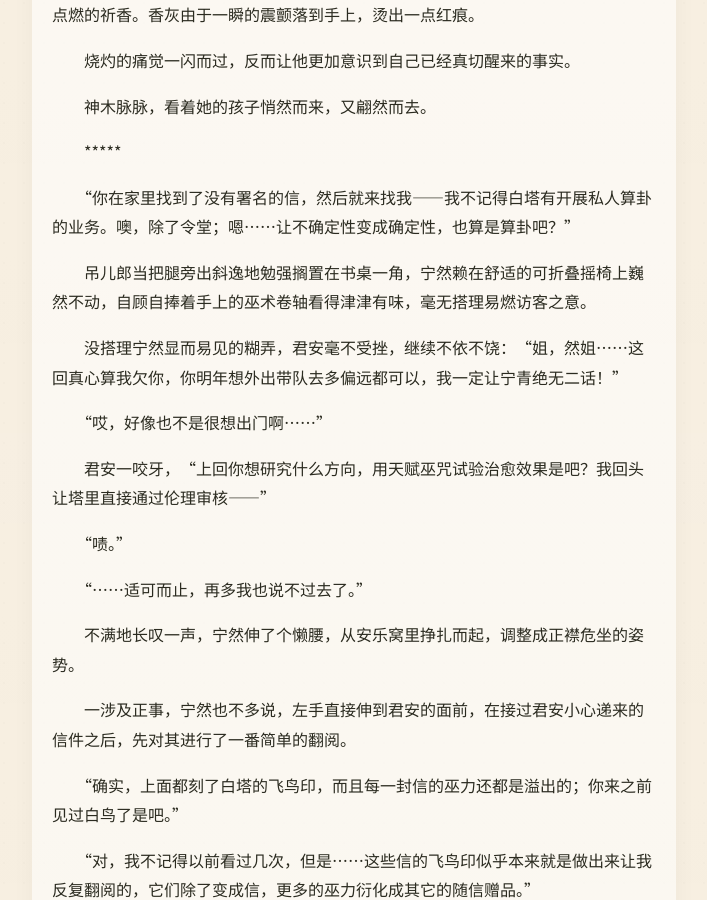
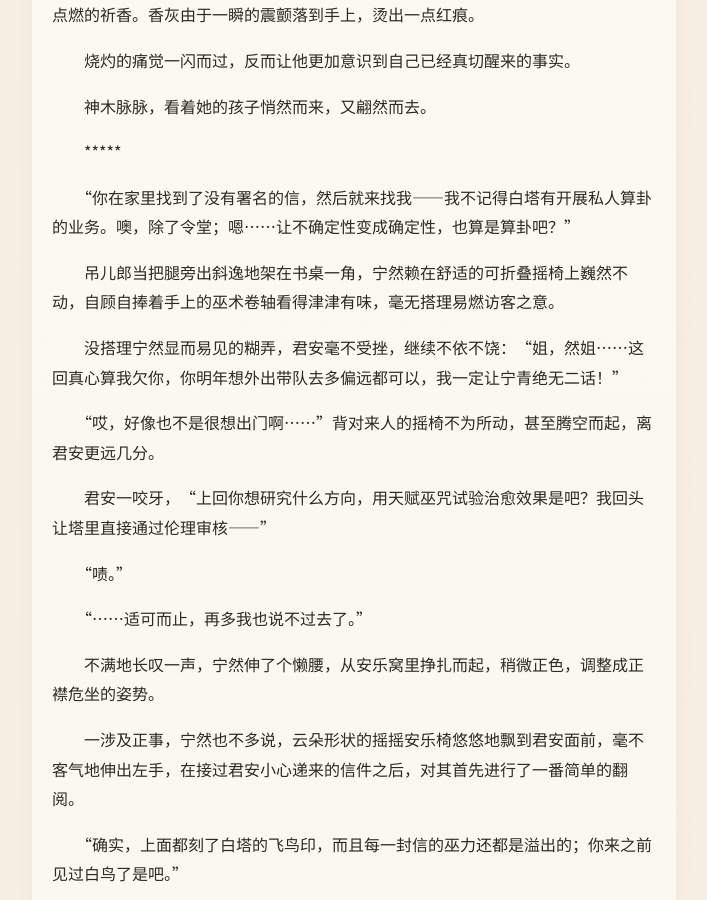
Before and after one commit to LotusSaverin/TheLeaf-BorneDream, a Jekyll site: the page built from chapter-05.md, in a window 1280 px wide and 900 px high, scrolled down 467 px. Shown: the whole window, without its empty margins (286-993 px from the left). Built offline with Jekyll 4.4.1, drawn with Linux system fonts in a browser that asks for light colours; some web fonts are replaced; our own code applies the rules of GitHub Pages for plain Markdown files; some of the changed text lies outside the part shown.

Commit message:
Refine wording and phrasing in chapter-05.md

```diff
--- a/chapter-05.md
+++ b/chapter-05.md
@@ -18,11 +18,11 @@
 
 　　“你在家里找到了没有署名的信，然后就来找我——我不记得白塔有开展私人算卦的业务。噢，除了令堂；嗯……让不确定性变成确定性，也算是算卦吧？”
 
-　　吊儿郎当把腿旁出斜逸地勉强搁置在书桌一角，宁然赖在舒适的可折叠摇椅上巍然不动，自顾自捧着手上的巫术卷轴看得津津有味，毫无搭理易燃访客之意。
+　　吊儿郎当把腿旁出斜逸地架在书桌一角，宁然赖在舒适的可折叠摇椅上巍然不动，自顾自捧着手上的巫术卷轴看得津津有味，毫无搭理易燃访客之意。
 
 　　没搭理宁然显而易见的糊弄，君安毫不受挫，继续不依不饶：“姐，然姐……这回真心算我欠你，你明年想外出带队去多偏远都可以，我一定让宁青绝无二话！”
 
-　　“哎，好像也不是很想出门啊……”
+　　“哎，好像也不是很想出门啊……”背对来人的摇椅不为所动，甚至腾空而起，离君安更远几分。
 
 　　君安一咬牙，“上回你想研究什么方向，用天赋巫咒试验治愈效果是吧？我回头让塔里直接通过伦理审核——”
 
@@ -30,9 +30,9 @@
 
 　　“……适可而止，再多我也说不过去了。”
 
-　　不满地长叹一声，宁然伸了个懒腰，从安乐窝里挣扎而起，调整成正襟危坐的姿势。
+　　不满地长叹一声，宁然伸了个懒腰，从安乐窝里挣扎而起，稍微正色，调整成正襟危坐的姿势。
 
-　　一涉及正事，宁然也不多说，左手直接伸到君安的面前，在接过君安小心递来的信件之后，先对其进行了一番简单的翻阅。
+　　一涉及正事，宁然也不多说，云朵形状的摇摇安乐椅悠悠地飘到君安面前，毫不客气地伸出左手，在接过君安小心递来的信件之后，对其首先进行了一番简单的翻阅。
 
 　　“确实，上面都刻了白塔的飞鸟印，而且每一封信的巫力还都是溢出的；你来之前见过白鸟了是吧。”
 
@@ -66,7 +66,7 @@
 
 　　慌不择路地逃下祭台。
 
-　　——他终于意识到自己一直在冥冥之中总觉得有何疏漏，到底所为何事：
+　　——他终于意识到，自己一直隐约感到的疏漏，到底是何事：
 
 　　他当年在觉醒典仪上，并没有成功证道太上忘情！
 
```
